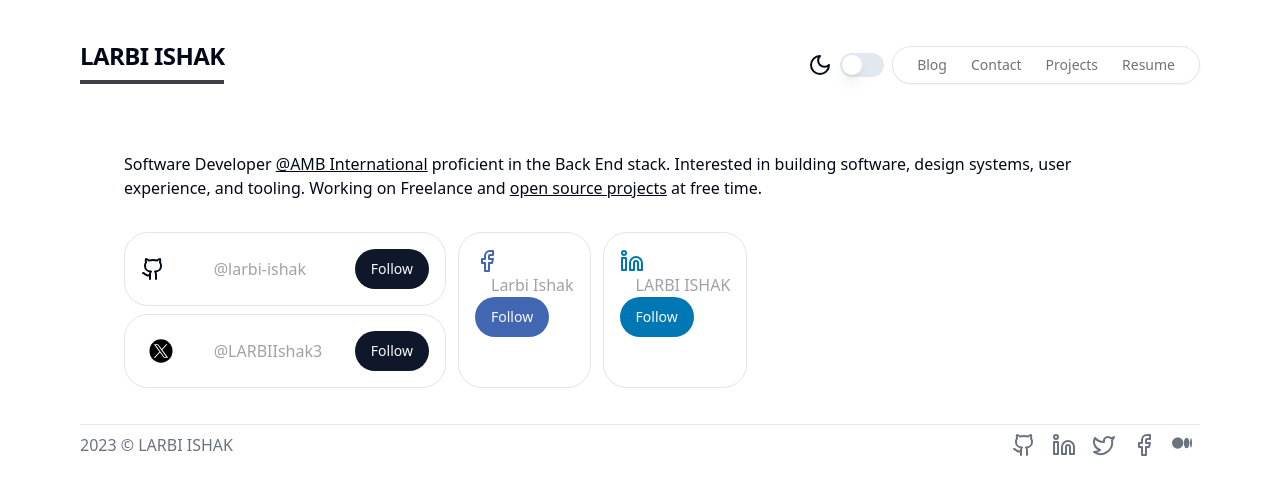
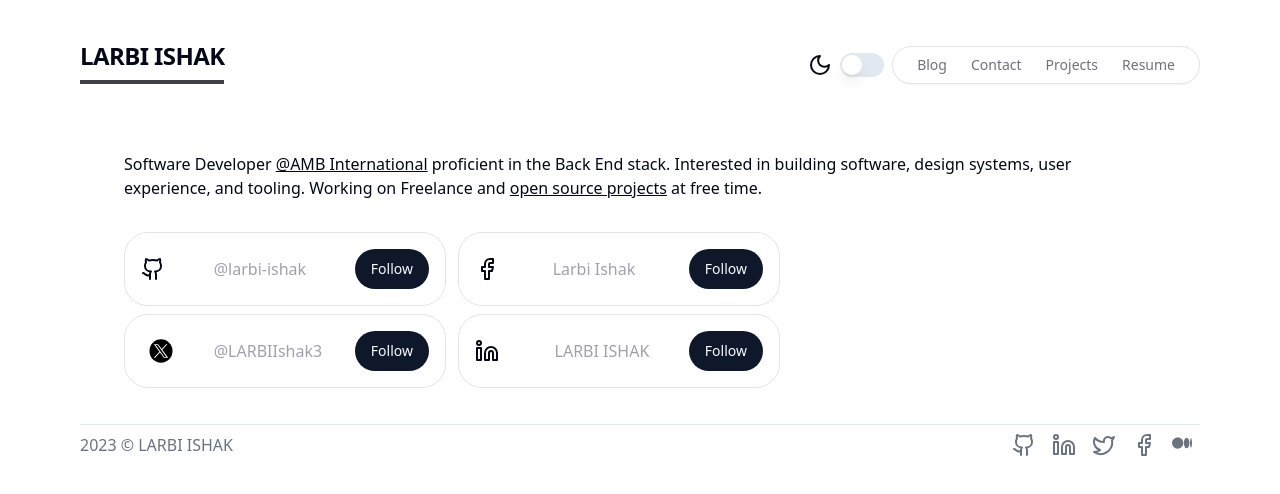
Before and after one commit to larbi-ishak/portfolio, a Next.js app: page / in a window 1280 px wide. Shown: the top 494 px of the page. Built offline with nearby package versions, Linux system fonts and the light colour scheme.

Commit message:
change social links

```diff
--- a/app/page.tsx
+++ b/app/page.tsx
@@ -1,11 +1,10 @@
 import Link from "next/link";
 import Container from "@/components/container";
-import { Facebook, Github, Linkedin, Twitter } from "lucide-react";
+import { Facebook, Github, Linkedin } from "lucide-react";
 import { Button } from "@/components/ui/button";
 import Image from "next/image";
 
 export default function Home() {
-
   return (
     <main className="p-5">
       <section className="grid gap-y-6">
@@ -25,36 +24,58 @@ export default function Home() {
           at free time.
         </p>
       </section>
-      <section className="flex flex-wrap mt-8 gap-x-3">
+      <section className="flex flex-wrap mt-8 gap-3">
         <div className="flex flex-col gap-2">
           <Container>
             <div className="py-4 px-4 flex items-center justify-between w-80">
               <Github />
               <p className="text-zinc-400">@larbi-ishak</p>
-              <div><Link href={"https://github.com/larbi-ishak"}><Button className="rounded-full">Follow</Button></Link></div>
+              <div>
+                <Link href={"https://github.com/larbi-ishak"}>
+                  <Button className="rounded-full">Follow</Button>
+                </Link>
+              </div>
             </div>
           </Container>
           <Container>
             <div className="py-4 px-4 flex items-center justify-between w-80">
-                <Image src={"/twitter.svg"} width={40} height={40} alt={"Example SVG"} className="p-0 m-0" />
+              <Image
+                src={"/twitter.svg"}
+                width={40}
+                height={40}
+                alt={"Example SVG"}
+                className="p-0 m-0"
+              />
               <p className=" text-zinc-400">@LARBIIshak3</p>
-              <div><Link href={"https://twitter.com/LARBIIshak3"}><Button className="rounded-full">Follow</Button></Link></div>
+              <div>
+                <Link href={"https://twitter.com/LARBIIshak3"}>
+                  <Button className="rounded-full">Follow</Button>
+                </Link>
+              </div>
             </div>
           </Container>
         </div>
-        <div className="flex flex-wrap gap-x-3">
+        <div className="flex  flex-col gap-2">
           <Container>
-            <div className="py-4 px-4 flex lg:flex-col">
-                <Facebook color="#4267B2"/>
-                <p className="ml-4 text-zinc-400">Larbi Ishak</p>
-              <Link href={"https://www.facebook.com/ishak.larbi.94"}><Button style={{backgroundColor: "#4267B2"}} className="rounded-full self-center">Follow</Button></Link>
+            <div className="py-4 px-4 flex items-center justify-between w-80">
+              <Facebook />
+              <p className="text-zinc-400">Larbi Ishak</p>
+              <div>
+                <Link href={"https://www.facebook.com/ishak.larbi.94"}>
+                  <Button className="rounded-full">Follow</Button>
+                </Link>
+              </div>
             </div>
           </Container>
           <Container>
-            <div className="py-4 px-4 flex flex-col justify-between ">
-                <Linkedin color="#0077b5"/>
+            <div className="py-4 px-4 flex items-center justify-between w-80">
+              <Linkedin />
               <p className="ml-4 text-zinc-400">LARBI ISHAK</p>
-              <Link href={"https://www.linkedin.com/in/larbishak/"}><Button style={{backgroundColor: "#0077b5"}} className="rounded-full self-center">Follow</Button></Link>
+              <div>
+                <Link href={"https://www.linkedin.com/in/larbishak/"}>
+                  <Button className="rounded-full">Follow</Button>
+                </Link>
+              </div>
             </div>
           </Container>
         </div>
```
Lines whose indentation alone changed are shown as unchanged.
